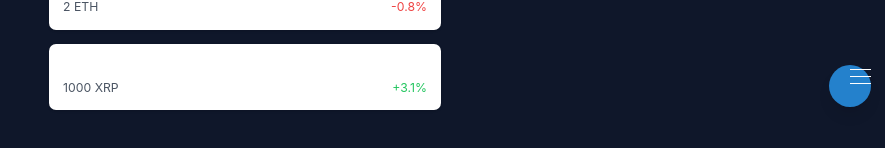
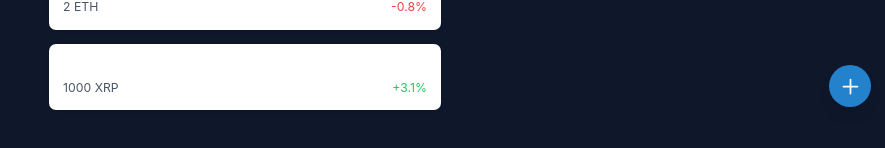
Before and after one commit to imsourceboom/nomorethink-front, a Next.js app: page / in a window 1280 px wide. Shown: the part 394-542 px from the top of the page, without its empty margins (395-1280 px from the left). Built offline with nearby package versions, Linux system fonts and the light colour scheme.

Commit message:
fix: 메인 메뉴 아이콘을 플러스 아이콘으로 변경

```diff
--- a/app/components/FloatingMenu.tsx
+++ b/app/components/FloatingMenu.tsx
@@ -77,11 +77,14 @@ export default function FloatingMenu() {
                 onClick={handleClick}
                 className="w-12 h-12 bg-[#2481cc] rounded-full shadow-lg flex items-center justify-center transition-all duration-300 hover:scale-110"
             >
-                <div className={`w-6 h-6 relative transition-transform duration-300 ${isOpen ? 'rotate-45' : ''}`}>
-                    <span className={`absolute w-6 h-0.5 bg-white transform transition-all duration-300 ${isOpen ? 'rotate-90' : '-translate-y-2'}`} />
-                    <span className={`absolute w-6 h-0.5 bg-white transform transition-all duration-300 ${isOpen ? 'opacity-0' : ''}`} />
-                    <span className={`absolute w-6 h-0.5 bg-white transform transition-all duration-300 ${isOpen ? '-rotate-90' : 'translate-y-2'}`} />
-                </div>
+                <svg
+                    className={`w-6 h-6 text-white transition-transform duration-300 ${isOpen ? 'rotate-45' : ''}`}
+                    fill="none"
+                    viewBox="0 0 24 24"
+                    stroke="currentColor"
+                >
+                    <path strokeLinecap="round" strokeLinejoin="round" strokeWidth={2} d="M12 4v16m8-8H4" />
+                </svg>
             </button>
         </div>
     );
```
